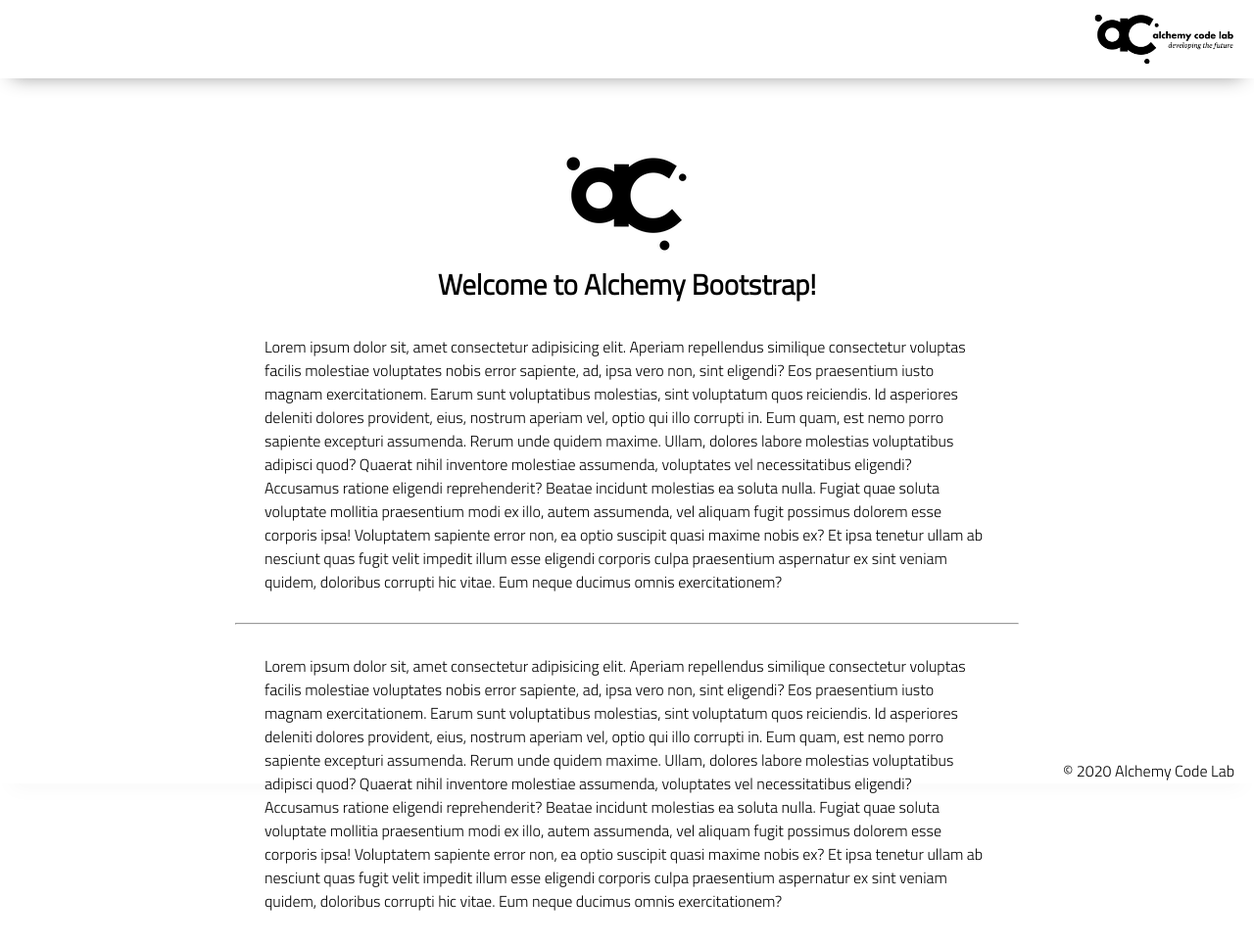
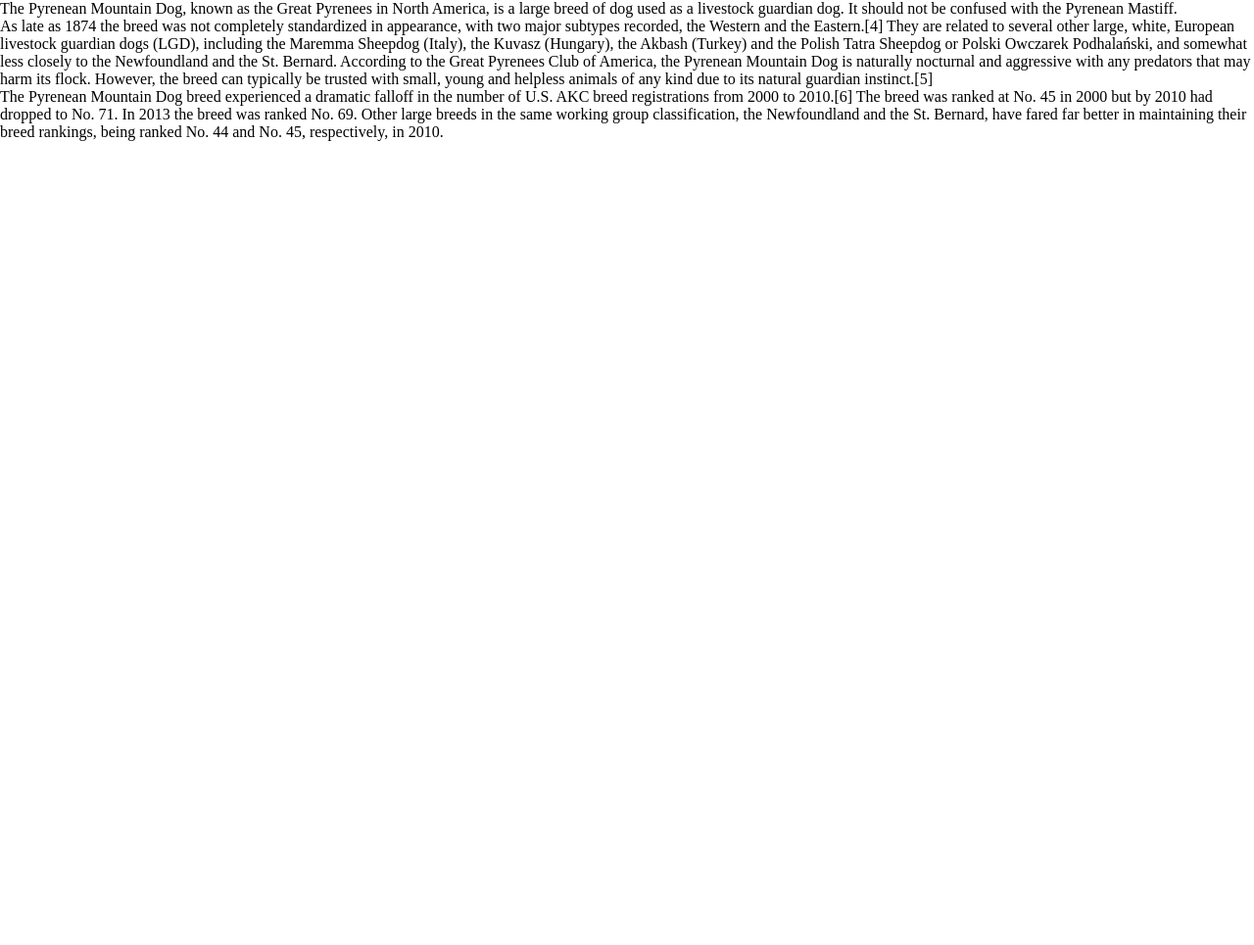
Before and after one commit to glass-waves/lab-01-quiz-page, a plain HTML site: page index.html in a window 1280 px wide. Shown: the whole page at 98% size. After the commit the page ends 800 px from the top, so only its background shows below. Drawn offline with Linux system fonts and the light colour scheme.

Commit message:
initial html content

```diff
--- a/index.html
+++ b/index.html
@@ -13,40 +13,17 @@
 </head>
 
 <body>
-    <header>
-        <div class="gutter-right logo">
-            <img src="assets/big-logo.png"/>
-        </div>
-    </header>
-    <main>
-        <section class="main-section">
-            <img class="main-logo" src="assets/alchemy-logo.png"/>
-            <h2>
-                Welcome to Alchemy Bootstrap!
-            </h2>
+    <div class="main-container">
+        <section class="main-text">
+            <p>The Pyrenean Mountain Dog, known as the Great Pyrenees in North America, is a large breed of dog used as a livestock guardian dog. It should not be confused with the Pyrenean Mastiff.
+            </p>
+            <p>As late as 1874 the breed was not completely standardized in appearance, with two major subtypes recorded, the Western and the Eastern.[4] They are related to several other large, white, European livestock guardian dogs (LGD), including the Maremma Sheepdog (Italy), the Kuvasz (Hungary), the Akbash (Turkey) and the Polish Tatra Sheepdog or Polski Owczarek Podhalański, and somewhat less closely to the Newfoundland and the St. Bernard. According to the Great Pyrenees Club of America, the Pyrenean Mountain Dog is naturally nocturnal and aggressive with any predators that may harm its flock. However, the breed can typically be trusted with small, young and helpless animals of any kind due to its natural guardian instinct.[5]
+            </p>
+            <p>The Pyrenean Mountain Dog breed experienced a dramatic falloff in the number of U.S. AKC breed registrations from 2000 to 2010.[6] The breed was ranked at No. 45 in 2000 but by 2010 had dropped to No. 71. In 2013 the breed was ranked No. 69. Other large breeds in the same working group classification, the Newfoundland and the St. Bernard, have fared far better in maintaining their breed rankings, being ranked No. 44 and No. 45, respectively, in 2010.</p>
+        </section>
 
-            <content>
-            <p>
-                Lorem ipsum dolor sit, amet consectetur adipisicing elit. Aperiam repellendus similique consectetur voluptas facilis molestiae voluptates nobis error sapiente, ad, ipsa vero non, sint eligendi? Eos praesentium iusto magnam exercitationem.
-                Earum sunt voluptatibus molestias, sint voluptatum quos reiciendis. Id asperiores deleniti dolores provident, eius, nostrum aperiam vel, optio qui illo corrupti in. Eum quam, est nemo porro sapiente excepturi assumenda.
-                Rerum unde quidem maxime. Ullam, dolores labore molestias voluptatibus adipisci quod? Quaerat nihil inventore molestiae assumenda, voluptates vel necessitatibus eligendi? Accusamus ratione eligendi reprehenderit? Beatae incidunt molestias ea soluta nulla.
-                Fugiat quae soluta voluptate mollitia praesentium modi ex illo, autem assumenda, vel aliquam fugit possimus dolorem esse corporis ipsa! Voluptatem sapiente error non, ea optio suscipit quasi maxime nobis ex?
-                Et ipsa tenetur ullam ab nesciunt quas fugit velit impedit illum esse eligendi corporis culpa praesentium aspernatur ex sint veniam quidem, doloribus corrupti hic vitae. Eum neque ducimus omnis exercitationem?
-            </p>
-            <hr />
-            <p>
-                Lorem ipsum dolor sit, amet consectetur adipisicing elit. Aperiam repellendus similique consectetur voluptas facilis molestiae voluptates nobis error sapiente, ad, ipsa vero non, sint eligendi? Eos praesentium iusto magnam exercitationem.
-                Earum sunt voluptatibus molestias, sint voluptatum quos reiciendis. Id asperiores deleniti dolores provident, eius, nostrum aperiam vel, optio qui illo corrupti in. Eum quam, est nemo porro sapiente excepturi assumenda.
-                Rerum unde quidem maxime. Ullam, dolores labore molestias voluptatibus adipisci quod? Quaerat nihil inventore molestiae assumenda, voluptates vel necessitatibus eligendi? Accusamus ratione eligendi reprehenderit? Beatae incidunt molestias ea soluta nulla.
-                Fugiat quae soluta voluptate mollitia praesentium modi ex illo, autem assumenda, vel aliquam fugit possimus dolorem esse corporis ipsa! Voluptatem sapiente error non, ea optio suscipit quasi maxime nobis ex?
-                Et ipsa tenetur ullam ab nesciunt quas fugit velit impedit illum esse eligendi corporis culpa praesentium aspernatur ex sint veniam quidem, doloribus corrupti hic vitae. Eum neque ducimus omnis exercitationem?
-            </p>
+    </div>
 
-        </section>
-    </main>
-    <footer>
-        <div class="copy gutter-right">&copy; 2020 Alchemy Code Lab</div>
-    </footer>
 
     <script type="module" src="app.js"></script>
 </body>
--- a/styles/style.css
+++ b/styles/style.css
@@ -1,119 +1,10 @@
-
-body {
-    /* https://coolors.co/generate and click export -> scss to get the colors to copy and paste below*/
-    /* --color1: hsla(349, 69%, 76%, 1);
-    --color2: hsla(207, 67%, 44%, 1);
-    --color3: hsla(200, 61%, 56%, 1);
-    --color4: hsla(187, 41%, 94%, 1);
-    --color5: hsla(170, 28%, 95%, 1); */
-/*
-    /* --color1: hsla(45, 86%, 83%, 1);
-    --color2: hsla(135, 65%, 98%, 1);
-    --color3: hsla(315, 37%, 86%, 1);
-    --color4: hsla(45, 73%, 98%, 1);
-    --color5: hsla(224, 40%, 79%, 1); */
-
-    --header-height: 80px;
-    --shadow: 0px 10px 20px -12px rgba(0,0,0,0.45);
-    --gutter: 30px;
-    --footer-height: 25px;
-
-    font-family: 'Titillium Web', sans-serif;
-    background-color: var(--color2);
+body, html {
+    width: 100%;
+    height: 100%;
+    padding: 0;
+    margin: 0;
 }
 
-main {
-    display: flex;
-    flex-direction: column;
-    justify-content: center;
-    align-items: center;
-    margin-bottom: calc(var(--footer-height));
+* {
+    box-sizing: border-box;
 }
-
-section {
-    background-color: var(--color5);
-    width: 1000px;
-    max-width: 80%;
-    display: flex;
-    flex-direction: column;
-    justify-content: center;
-    align-items: center;
-    padding-top: var(--gutter);
-    padding-bottom: var(--gutter);
-    margin-top: var(--gutter);
-    margin-bottom: var(--gutter);
-    border: solid 2px var(--color1);
-}
-
-header {
-    display: flex;
-    justify-content: flex-end;
-    background-color: var(--color3);
-    height: var(--header-height);
-    box-shadow: var(--shadow);
-}
-
-footer {
-    display: flex;
-    justify-content: flex-end;
-    background-color: var(--color3);
-    box-shadow: var(--shadow);
-}
-
-
-h2 {
-    font-size: 1.8rem;
-    font-weight: bold;
-}
-
-.gutter-right {
-    margin-right: 20px;
-}
-
-.main-logo {
-    animation: pulse 5s infinite ease-in-out;
-}
-
-header img {
-    height: var(--header-height);
-}
-
-
-
-content {
-    width: 80%;
-}
-
-p {
-    margin: var(--gutter);
-}
-
-footer {
-    position: fixed;
-    width: 100%;
-    bottom: 0;
-    height: var(--footer-height);
-    display: flex;
-    justify-content: flex-end;
-    background-color: var(--color3);
-    box-shadow: var(--shadow);
-}
-
-  @keyframes pulse {
-    20% {
-      transform: rotate3d(-10, -10, -10, 50deg) scale(1.2);
-    }
-
-    40% {
-        transform: rotate3d(10, 10, -10, 50deg) scale(1);
-    }
-
-    60% {
-        transform: rotate3d(-10, 10, 10, 50deg) scale(1.2);
-      }
-
-    80% {
-        transform: rotate3d(10, 10, 10, 50deg) scale(1);
-    }
-
-  }
```
